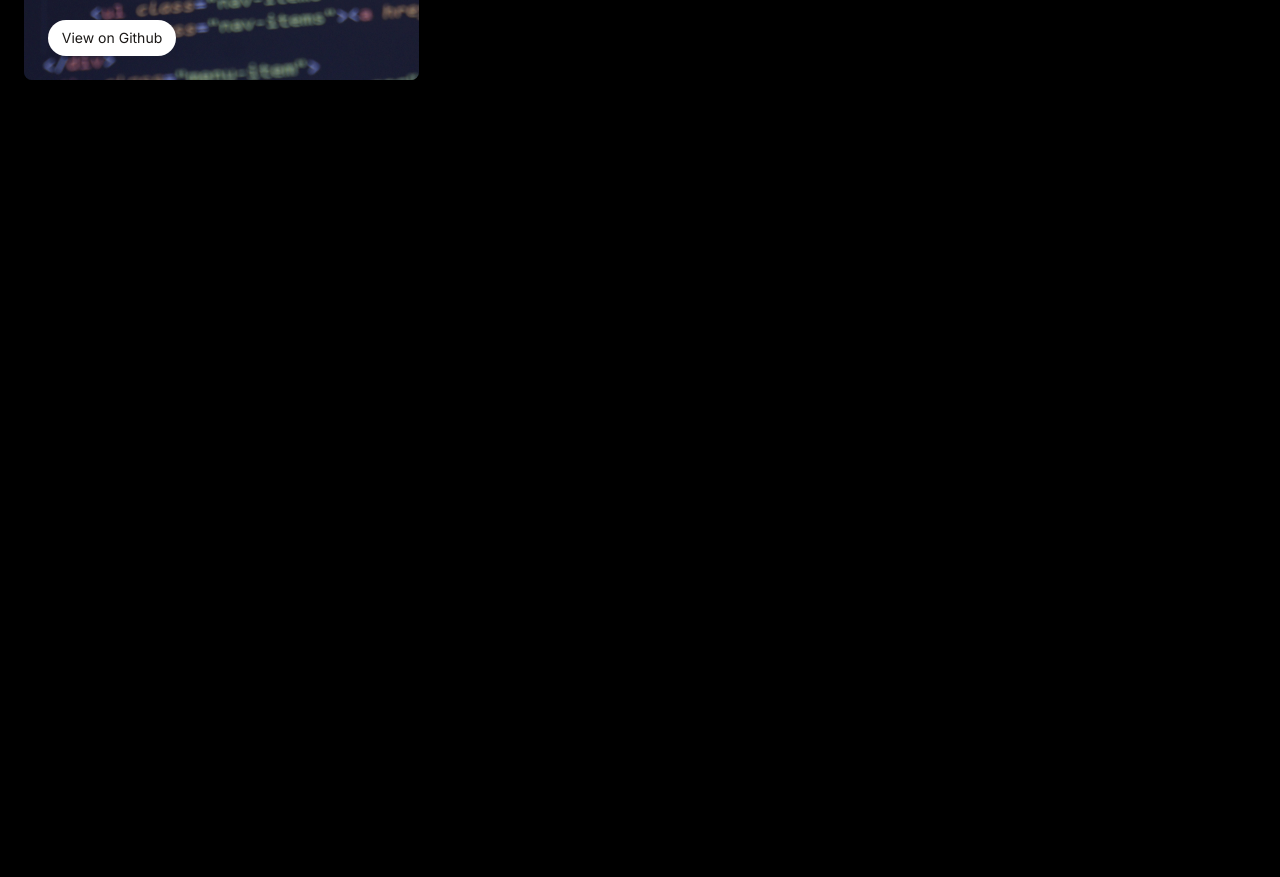
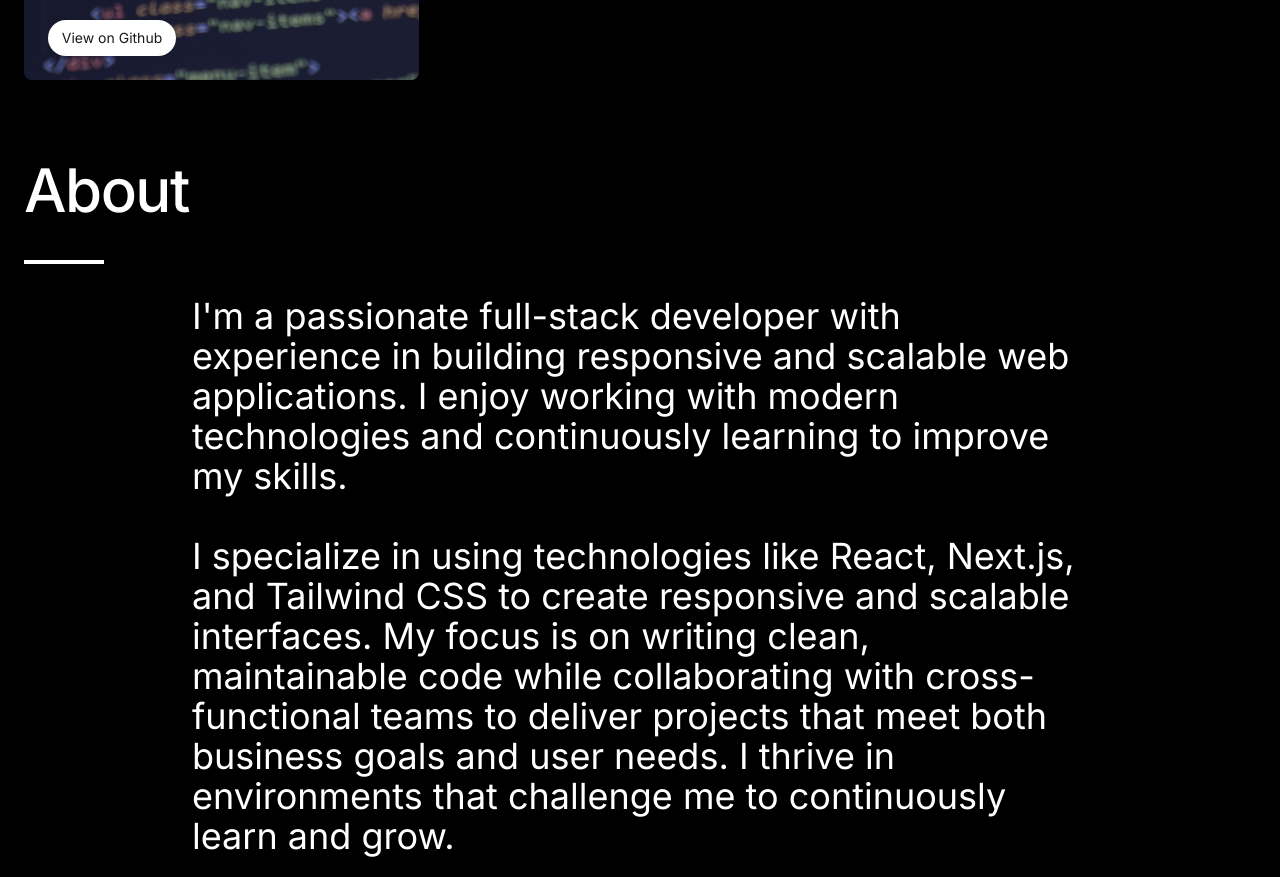
Before and after one commit to lattln/lattlin-portfolio, a React (Vite) app: page / in a window 1280 px wide. Shown: the part 1920-2797 px from the top of the page. Before the commit the page ends 2040 px from the top, so only its background shows below. Built offline with nearby package versions, Linux system fonts and the light colour scheme.

Commit message:
added sections
+ experience
+ contacts
+ about

```diff
--- a/src/App.jsx
+++ b/src/App.jsx
@@ -3,6 +3,9 @@ import BlurBackground from './components/BlurBackground'
 import NavBar from './components/NavBar'
 import Hero from './components/Hero'
 import Projects from './components/Projects'
+import About from './components/About'
+import Experience from './components/Experience'
+import { Contacts } from './components/Contacts'
 
 
 const App = () => {
@@ -14,6 +17,9 @@ const App = () => {
                 <NavBar />
                 <Hero />
                 <Projects />
+                <About />
+                <Experience />
+                <Contacts />
             </main>
         </>
 
--- /dev/null
+++ b/src/components/About.jsx
@@ -0,0 +1,45 @@
+import React from 'react'
+import { motion } from 'framer-motion'
+import { ABOUT_CONTENT } from '../constants'
+
+const About = () => {
+
+    const textVariants = {
+        hidden: {
+            opacity: 0,
+            y: 50,
+        },
+        visible: {
+            opacity: 1,
+            y: 0,
+            transition: {
+                duration: 0.6,
+                ease: 'easeOut'
+            }
+        }
+    }
+
+    return (
+        <section className='px-6 py-10' id='about'>
+            <h1 className='text-4xl md:text-6xl font-medium tracking-tight mb-10'> About</h1>
+            <div className='h-1 w-20 mb-8 bg-white'></div>
+
+            <div className='max-w-4xl mx-auto'>
+                {ABOUT_CONTENT.paragraphs.map((paragraph, index) => (
+                    <motion.p
+                        key={index}
+                        className='text-xl md:text-2xl lg:text-4xl mb-10 leading-relaxed'
+                        initial='hidden'
+                        whileInView='visible'
+                        viewport={{once: true, amount: 0.5}}
+                        variants={textVariants}>
+                            {paragraph}
+                    </motion.p>
+                ))}
+
+            </div>
+        </section>
+    )
+}
+
+export default About
--- /dev/null
+++ b/src/components/Contacts.jsx
@@ -0,0 +1,107 @@
+import React from 'react'
+import { motion } from 'framer-motion'
+import { CONTACT_CONTENT } from '../constants'
+import { RiGithubFill, RiLinkedinFill } from '@remixicon/react'
+
+export const Contacts = () => {
+
+    const textVariants = {
+        hidden: {
+            opacity: 0,
+            y: 20
+        },
+        visible: (delay = 0) => ({
+            opacity: 1,
+            y: 0,
+            transition: {
+                duration: 0.8,
+                ease: 'easeOut',
+                delay
+            }
+        } )
+    }
+
+    const iconVariants = {
+        hidden: {
+            opacity: 0,
+            y: 20
+        },
+        visible: (delay = 0) => ({
+            opacity: 1,
+            scale: 1,
+            transition: {
+                duration: 0.5,
+                ease: 'easeOut',
+                delay
+            }
+        })
+    }
+
+    return (
+        <section className='min-h-screen flex flex-col justify-center px-4 md:px-10' id='contact'>
+            <h2 className='text-4xl md:text-6xl font-medium tracking-tight mb-10'>Contact</h2>
+
+            <div className='h-1 w-20 bh-white mb-8'></div>
+
+            <motion.h3
+                className='text-6xl md:text-8xl leading-none'
+                initial='hidden'
+                whileInView='visible'
+                custom={0.4}
+                variants={textVariants}>
+                        {CONTACT_CONTENT.headline}
+            </motion.h3>
+
+            <motion.p
+                className='text-lg md:text-2xl mt-6 max-w-3xl'
+                initial='hidden'
+                whileInView='visible'
+                custom={0.6}
+                variants={textVariants}>
+                    {CONTACT_CONTENT.description}
+            </motion.p>
+
+            <motion.a
+                href={`mailto:${CONTACT_CONTENT.email}`}
+                className='text-2xl md:text-3xl font-medium mt-8'
+                initial='hidden'
+                whileInView='visible'
+                custom={0.8}
+                variants={textVariants}>
+                    {CONTACT_CONTENT.email}
+            </motion.a>
+
+            <div className='flex space-x-6 mt-8'>
+                {CONTACT_CONTENT.socialLinks.map((link, index) => {
+                    const Icon =
+                        link.icon === "RiGithubFill" ? RiGithubFill:RiLinkedinFill
+                        return (
+                            <motion.a
+                                key={link.platform}
+                                href={link.url}
+                                target="_blank"
+                                rel='noopener noreferrer'
+                                aria-label={link.ariaLabel}
+                                initial='hidden'
+                                whileInView='visible'
+                                custom={1.0 + index * 0.2}
+                                variants={iconVariants}>
+                                    <Icon size={36} />
+
+                            </motion.a>
+                        )
+                })}
+            </div>
+
+            <motion.p
+                className='text-sm text-stone-400 mt-36'
+                initial='hidden'
+                whileInView='visible'
+                custom={1.6}
+                variants={textVariants}>
+                    {CONTACT_CONTENT.footerText}
+            </motion.p>
+
+        </section>
+    )
+}
--- /dev/null
+++ b/src/components/Experience.jsx
@@ -0,0 +1,87 @@
+import React from 'react'
+import { motion } from 'framer-motion'
+import { EXPERIENCES } from '../constants'
+
+const Experience = () => {
+
+    const containerVariants = {
+        hidden: {
+            opacity: 0,
+            y: 50
+        },
+        visible: {
+            opacity: 1,
+            y: 0,
+            transition: {
+                duration: 0.8,
+                ease: "easeOut",
+                staggerChildren: 0.3
+            }
+        }
+    }
+
+    const childVariants = {
+        hidden: {
+            opacity: 0,
+            y: 50
+        },
+        visible: {
+            opacity: 1,
+            y: 0,
+            transition: {
+                duration: 0.6,
+                ease: 'easeOut'
+            }
+        }
+    }
+
+    return (
+        <section className='px-6 py-10' id='experience'>
+            <h2 className='text-4xl md:text-6xl font-medium tracking-tight mb-10'>
+                Work Experience
+            </h2>
+
+            <div className='h-1 w-20 mb-8 bg-white'></div>
+
+            <motion.div
+                className='space-y-10'
+                initial='hidden'
+                whileInView='visible'
+                viewport={{once: true, amount: 0.3}}
+                variants={containerVariants}>
+                    {EXPERIENCES.map((experience, index) => (
+                        <motion.div
+                            key={index}
+                            variants={childVariants}>
+                                <div className='flex flex-col md:flex-row md:justify-between'>
+                                    <div className='text-sm md:w-1/4 mb-2 md:mb-8 p-4'>
+                                        {experience.yearRange}
+                                    </div>
+
+                                    <div className='md:w-3/4 mb-10'>
+                                        <div className='max-w-3xl backdrop-blur-3xl p-4 bg-stone-600/10 rounded-lg'>
+
+                                            <h2 className='text-xl mb-2'>{experience.title}</h2>
+
+                                            <p className='mb-4 text-sm italic'>{experience.location}</p>
+                                            <ul className='list-disc list-inside space-y-2'>
+                                                {experience.description.map((desc, index) => (
+                                                    <li key={index}>{desc}</li>
+                                                ))}
+                                            </ul>
+
+                                        </div>
+
+                                    </div>
+                                </div>
+
+                        </motion.div>
+                    ))}
+
+            </motion.div>
+
+        </section>
+    )
+}
+
+export default Experience
--- a/src/components/Projects.jsx
+++ b/src/components/Projects.jsx
@@ -27,7 +27,7 @@ const Projects = () => {
 
     return (
         <section className='px-6 py-10' id='work'>
-            <h1 className='text-4xl md:text-6xl font-medium tracking-tight mb-10'>Projects</h1>
+            <h1 className='text-4xl md:text-6xl font-medium tracking-tight mb-10'>Work</h1>
 
             <div className='h-1 w-20 mb-8 bg-white'></div>
             <div className='grid grid-cols-1 md:grid-cols-3 gap-6'>
--- a/src/constants/index.js
+++ b/src/constants/index.js
@@ -96,12 +96,6 @@ export const CONTACT_CONTENT = {
     email: "lattln.tech@gmail.com",
     socialLinks: [
         {
-            platform: "Twitter",
-            url: "https://twitter.com/yourprofile",
-            ariaLabel: "Follow me on Twitter",
-            icon: "RiTwitterXFill",
-        },
-        {
             platform: "GitHub",
             url: "https://github.com/lattln",
             ariaLabel: "View my GitHub profile",
```
